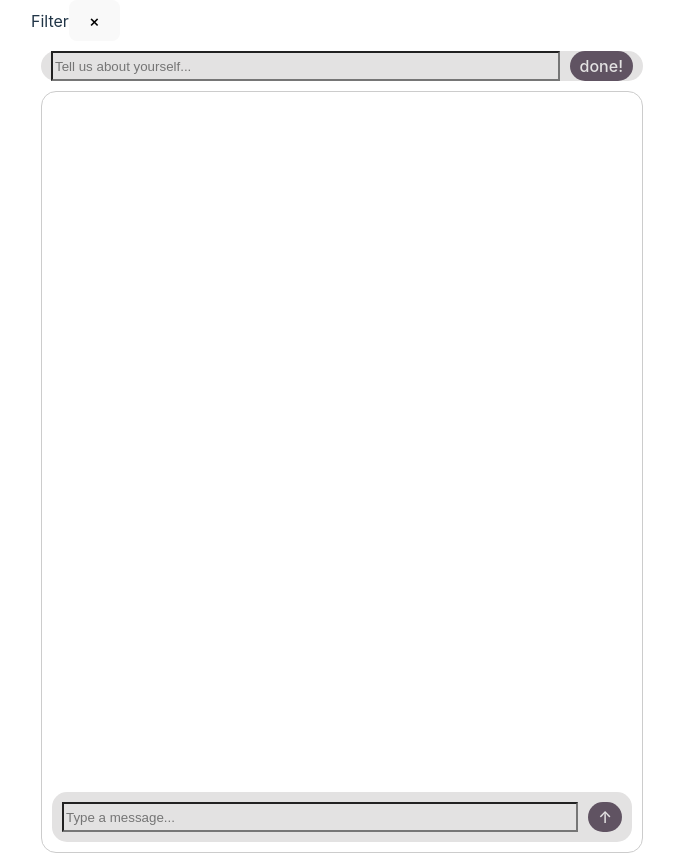
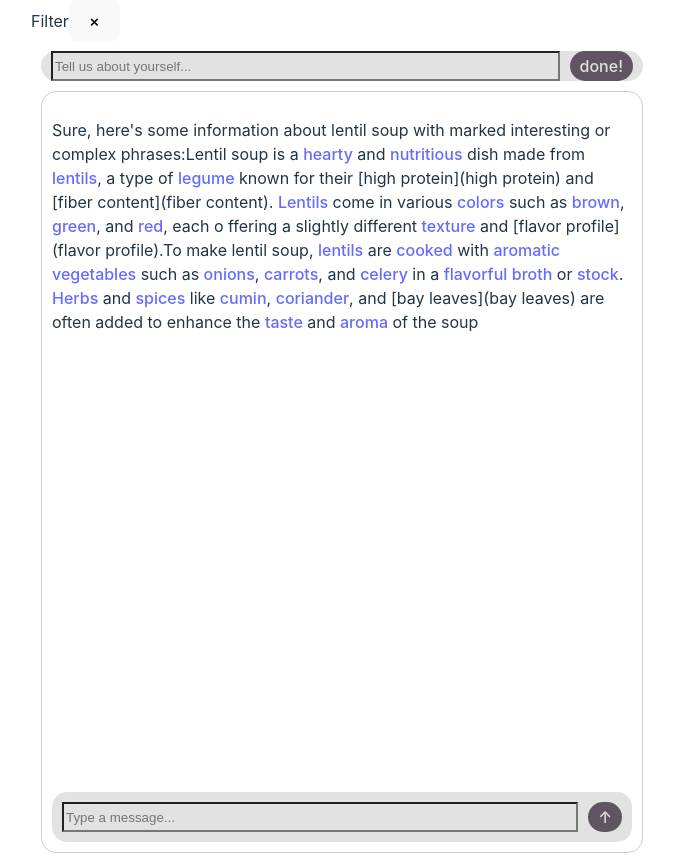
Before and after one commit to KevinColemanInc/rxplain-ai, a React (Vite) app in the folder my-react-app/: page / in a window 1280 px wide. Shown: the whole page, without its empty margins (298-972 px from the left). Built offline with nearby package versions, Linux system fonts and the light colour scheme.

Commit message:
add the phase click hook

```diff
--- a/my-react-app/package.json
+++ b/my-react-app/package.json
@@ -11,7 +11,8 @@
   },
   "dependencies": {
     "react": "^18.2.0",
-    "react-dom": "^18.2.0"
+    "react-dom": "^18.2.0",
+    "react-markdown": "^9.0.1"
   },
   "devDependencies": {
     "@types/react": "^18.2.66",
--- a/my-react-app/src/Chat.jsx
+++ b/my-react-app/src/Chat.jsx
@@ -1,9 +1,10 @@
-import { useState } from 'react';
-import './Chat.css';
+import { useState } from "react";
+import "./Chat.css";
+import ResponseBox from "./ResponseBox.jsx";
 
-function Chat() {
+function Chat({ onPhraseClick }) {
   const [messages, setMessages] = useState([]);
-  const [input, setInput] = useState('');
+  const [input, setInput] = useState("");
 
   const handleInputChange = (e) => {
     setInput(e.target.value);
@@ -11,29 +12,29 @@ function Chat() {
 
   const handleSendMessage = async (e) => {
     e.preventDefault();
-    if (input.trim() !== '') {
-      const userMessage = { text: input, user: 'me' };
+    if (input.trim() !== "") {
+      const userMessage = { text: input, user: "me" };
       setMessages([...messages, userMessage]);
-      setInput('');
+      setInput("");
 
       try {
-        const response = await fetch('/api/llm', {
-          method: 'POST',
+        const response = await fetch("/api/llm", {
+          method: "POST",
           headers: {
-            'Content-Type': 'application/json',
+            "Content-Type": "application/json",
           },
           body: JSON.stringify({ message: input }),
         });
 
         if (response.ok) {
           const data = await response.json();
-          const llmMessage = { text: data.response, user: 'gpt' };
+          const llmMessage = { text: data.response, user: "gpt" };
           setMessages((prevMessages) => [...prevMessages, llmMessage]);
         } else {
-          console.error('Failed to get response from the LLM');
+          console.error("Failed to get response from the LLM");
         }
       } catch (error) {
-        console.error('Error:', error);
+        console.error("Error:", error);
       }
     }
   };
@@ -41,10 +42,13 @@ function Chat() {
   return (
     <div className="chat-container">
       <div className="messages-container">
+        <ResponseBox onPhraseClick={onPhraseClick}></ResponseBox>
         {messages.map((message, index) => (
           <div
             key={index}
-            className={`message ${message.user === 'me' ? 'my-message' : 'gpt-message'}`}
+            className={`message ${
+              message.user === "me" ? "my-message" : "gpt-message"
+            }`}
           >
             {message.text}
           </div>
@@ -65,7 +69,6 @@ function Chat() {
           </button>
         </form>
       </div>
-
     </div>
   );
 }
--- a/my-react-app/src/ChatArea.jsx
+++ b/my-react-app/src/ChatArea.jsx
@@ -1,15 +1,18 @@
-import { useState } from 'react'
-import Chat from './Chat'
+import { useState } from "react";
+import Chat from "./Chat";
 
 function ChatArea() {
+  function onPhraseClick(url) {
+    console.log("onPhraseClick", url);
+  }
 
   return (
     <>
       <div>
-        <Chat />
+        <Chat onPhraseClick={onPhraseClick} />
       </div>
     </>
-  )
+  );
 }
 
-export default ChatArea
+export default ChatArea;
--- a/my-react-app/src/ResponseBox.jsx
+++ b/my-react-app/src/ResponseBox.jsx
@@ -1,11 +1,29 @@
-import PropTypes from 'prop-types';
+import PropTypes from "prop-types";
+import ReactMarkdown from "react-markdown";
 // import './ResponseBox.css';
 
-function ResponseBox({ text }) {
+function ResponseBox({ text, onPhraseClick }) {
+  text =
+    "Sure, here's some information about lentil soup with marked interesting or complex phrases:Lentil soup is a [hearty](hearty) and [nutritious](nutritious) dish made from [lentils](lentils), a type of [legume](legume) known for their [high protein](high protein) and [fiber content](fiber content). [Lentils](    lentils) come in various [colors](colors) such as [brown](brown), [green](green), and [red](red), each o    ffering a slightly different [texture](texture) and [flavor profile](flavor profile).To make lentil soup, [lentils](lentils) are [cooked](cooked) with [aromatic](aromatic) [vegetables](vegetables) such as [onions](onions), [carrots](carrots), and [celery](celery) in a [flavorful](flavorful) [broth](broth) or [stock](stock). [Herbs](herbs) and [spices](spices) like [cumin](cumin), [coriander](coriander), and [bay leaves](bay leaves) are often added to enhance the [taste](taste) and [aroma](aroma) of the soup";
+
+  const MyLink = ({ children, href }) => (
+    <a href={href} onClick={(e) => onClickPhrase(e, href)}>
+      {children}
+    </a>
+  );
+  function onClickPhrase(e, url) {
+    e.preventDefault();
+    console.log(url);
+    onPhraseClick(url);
+  }
   return (
-    <div className="response-box">
+    <ReactMarkdown
+      components={{
+        a: MyLink,
+      }}
+    >
       {text}
-    </div>
+    </ReactMarkdown>
   );
 }
 
```
Also changed, not shown: 1 other file (tests, documents, lock files or other folders). Lines whose indentation alone changed are shown as unchanged.
